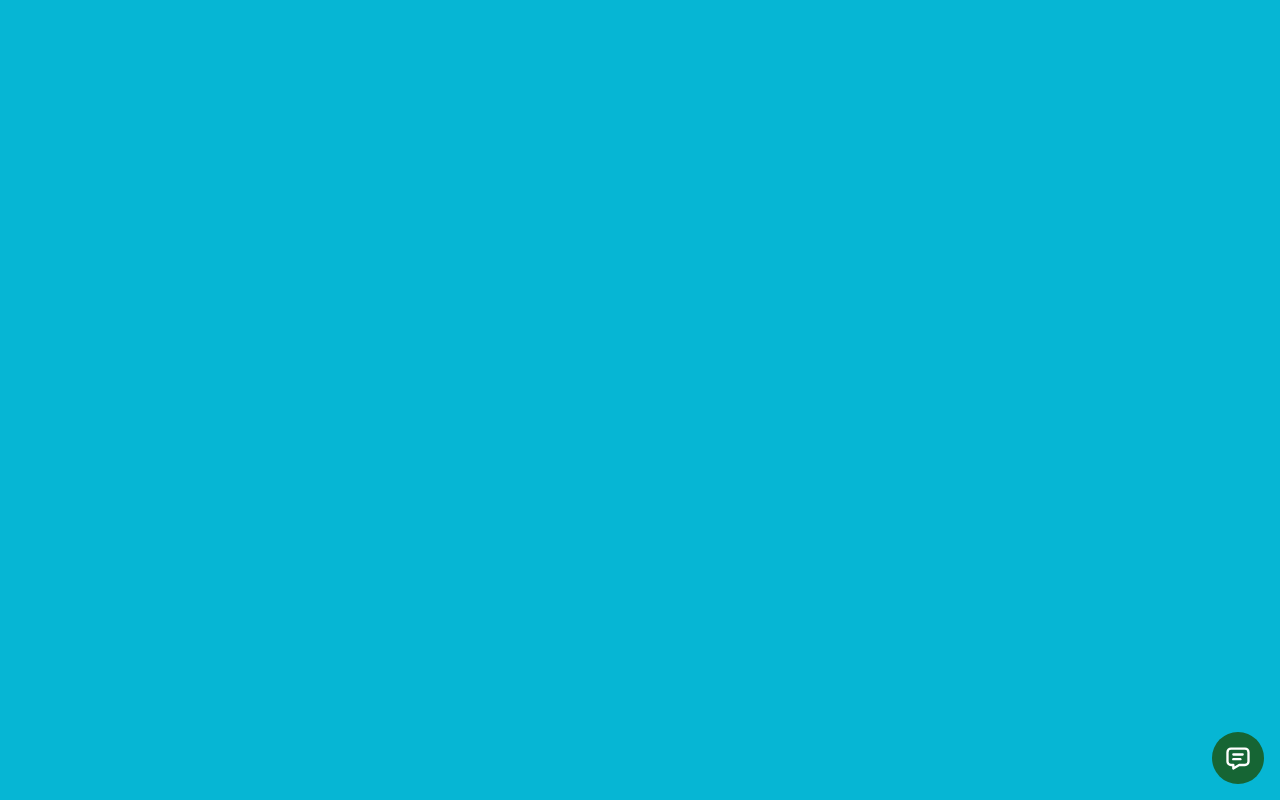
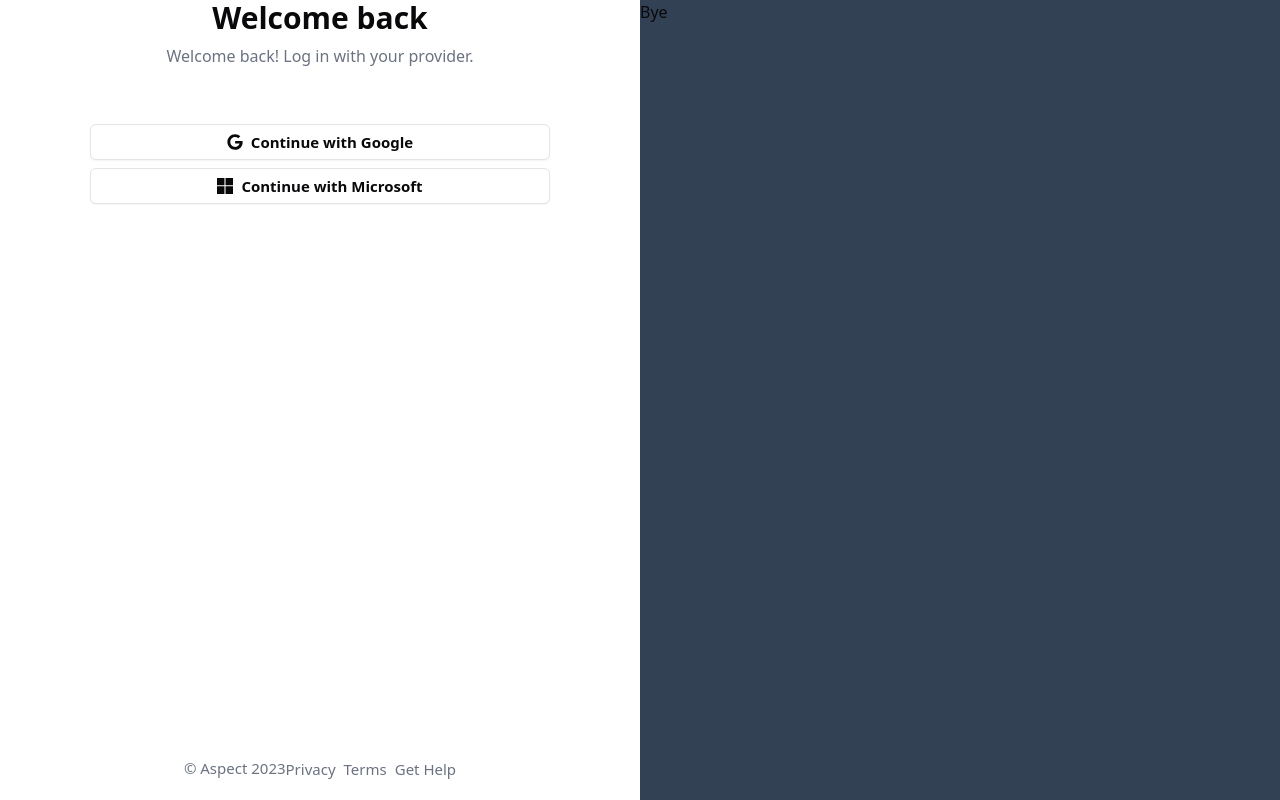
Before and after one commit to Subr1ata/chat-bot, a React (Create React App) app: page / in a window 1280 px wide. Built offline with nearby package versions, Linux system fonts and the light colour scheme; no server answers.

Commit message:
"Added Google OAuth library and implemented Google OAuth provider in App, updated package.json and yarn.lock accordingly, and replaced ChatBot component with SignIn component in App.tsx"

```diff
--- a/package.json
+++ b/package.json
@@ -9,6 +9,7 @@
     "@radix-ui/react-icons": "^1.3.0",
     "@radix-ui/react-label": "^2.0.2",
     "@radix-ui/react-slot": "^1.0.2",
+    "@react-oauth/google": "^0.12.1",
     "@tanstack/react-query": "^5.37.1",
     "@testing-library/jest-dom": "^5.14.1",
     "@testing-library/react": "^13.0.0",
--- a/src/App.tsx
+++ b/src/App.tsx
@@ -1,10 +1,12 @@
 import { Route, Routes } from "react-router-dom";
-import ChatBot from "./pages/chatbot";
+import SignIn from "./pages/login/signin";
+// import ChatBot from "./pages/chatbot";
 
 function App() {
   return (
     <Routes>
-      <Route path="/" Component={ChatBot} />
+      {/* <Route path="/" Component={ChatBot} /> */}
+      <Route path="/" Component={SignIn} />
     </Routes>
   );
 }
--- a/src/index.tsx
+++ b/src/index.tsx
@@ -6,12 +6,14 @@ import { BrowserRouter } from "react-router-dom";
 import App from "./App";
 
 import Providers from "../src/components/Providers";
+import { GoogleOAuthProvider } from "@react-oauth/google";
 
 const root = ReactDOM.createRoot(
   document.getElementById("root") as HTMLElement
 );
 
 root.render(
+  <GoogleOAuthProvider clientId="579735079784-2cu4fal90f7ek84b4h2nfm5o5ovh2hl0.apps.googleusercontent.com">
     <React.StrictMode>
       <BrowserRouter>
         <Providers>
@@ -19,6 +21,7 @@ root.render(
         </Providers>
       </BrowserRouter>
     </React.StrictMode>
+  </GoogleOAuthProvider>
 );
 
 // If you want to start measuring performance in your app, pass a function
--- /dev/null
+++ b/src/pages/login/signin.tsx
@@ -0,0 +1,108 @@
+import { Button } from "../../components/ui/button";
+import React, { useEffect, useState } from "react";
+import {
+  // CredentialResponse,
+  // GoogleLogin,
+  TokenResponse,
+  // googleLogout,
+  useGoogleLogin,
+} from "@react-oauth/google";
+import axios from "axios";
+import { FaGoogle } from "react-icons/fa";
+import { BsMicrosoft } from "react-icons/bs";
+
+const SignIn = () => {
+  // const responseMessage = (response: CredentialResponse) => {
+  //   console.log("response::", response);
+  // };
+  // const errorMessage = () => {
+  //   console.log("error");
+  // };
+
+  const [user, setUser] =
+    useState<
+      Omit<TokenResponse, "error" | "error_description" | "error_uri">
+    >();
+  const [profile, setProfile] = useState<null | any>([]);
+
+  const login = useGoogleLogin({
+    onSuccess: (codeResponse) => setUser(codeResponse),
+    onError: (error) => console.log("Login Failed:", error),
+  });
+
+  console.log("profile::", profile);
+
+  // log out function to log the user out of google and set the profile array to null
+  // const logOut = () => {
+  //   googleLogout();
+  //   setProfile(null);
+  // };
+
+  useEffect(() => {
+    if (user) {
+      axios
+        .get(
+          `https://www.googleapis.com/oauth2/v1/userinfo?access_token=${user.access_token}`,
+          {
+            headers: {
+              Authorization: `Bearer ${user.access_token}`,
+              Accept: "application/json",
+            },
+          }
+        )
+        .then((res) => {
+          setProfile(res.data);
+        })
+        .catch((err) => console.log(err));
+    }
+  }, [user]);
+
+  return (
+    <div className="flex flex-row h-screen overscroll-none">
+      <div className="flex w-full md:w-[50%] bg-[#FFFFFF] items-center flex-col justify-between">
+        <div className="flex flex-col items-center space-y-10">
+          <div className="flex flex-col items-center space-y-2">
+            <span className="text-3xl font-bold">Welcome back</span>
+            <span className="text-gray-500 text-[16px]">
+              Welcome back! Log in with your provider.
+            </span>
+          </div>
+          {/* <GoogleLogin onSuccess={responseMessage} onError={errorMessage} /> */}
+          <div className="space-y-2 p-4">
+            <Button
+              onClick={() => login()}
+              variant={"outline"}
+              className="w-full gap-2"
+            >
+              <FaGoogle className="w-4 h-4" />
+              <span className="font-bold text-[15px]">
+                Continue with Google
+              </span>
+            </Button>
+            <Button variant={"outline"} className="w-full gap-2">
+              <BsMicrosoft className="w-4 h-4" />
+              <span className="font-bold text-[15px]">
+                Continue with Microsoft
+              </span>
+            </Button>
+          </div>
+        </div>
+        {/* <div> */}
+        <div className="flex flex-row justify-between items-end p-5">
+          <div>
+            <span className="text-[15px] text-gray-500">© Aspect 2023</span>
+          </div>
+          <div className="flex gap-2">
+            <span className="text-[15px] text-gray-500">Privacy</span>
+            <span className="text-[15px] text-gray-500">Terms</span>
+            <span className="text-[15px] text-gray-500">Get Help</span>
+          </div>
+        </div>
+        {/* </div> */}
+      </div>
+      <div className="hidden md:block md:w-[50%] bg-slate-700">Bye</div>
+    </div>
+  );
+};
+
+export default SignIn;
--- /dev/null
+++ b/src/pages/login/signup.tsx
@@ -0,0 +1,7 @@
+import React from "react";
+
+const SignUp = () => {
+  return <div>SignUp</div>;
+};
+
+export default SignUp;
```
Also changed, not shown: 1 other file (tests, documents, lock files or other folders). Lines whose indentation alone changed are shown as unchanged.
